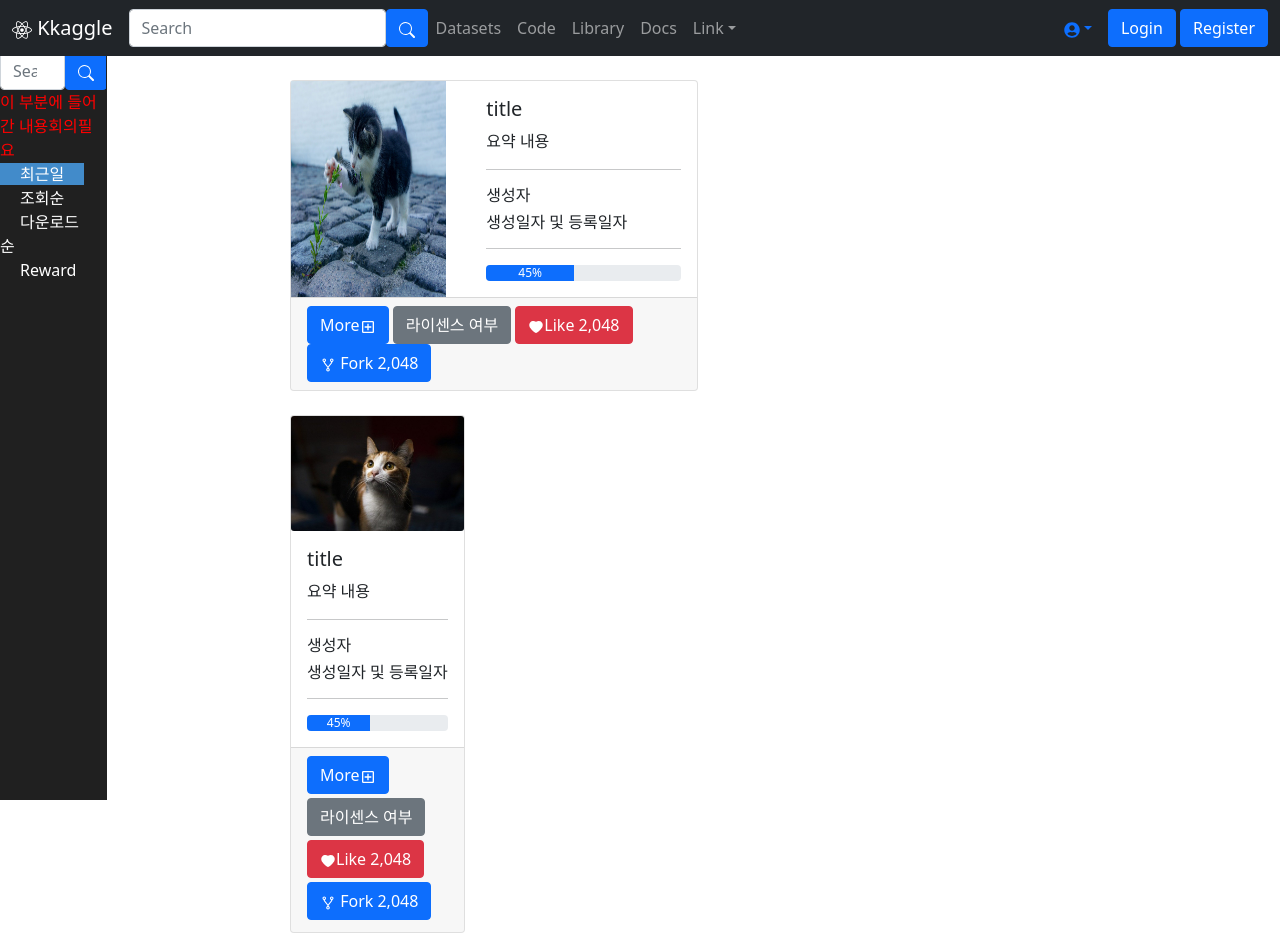
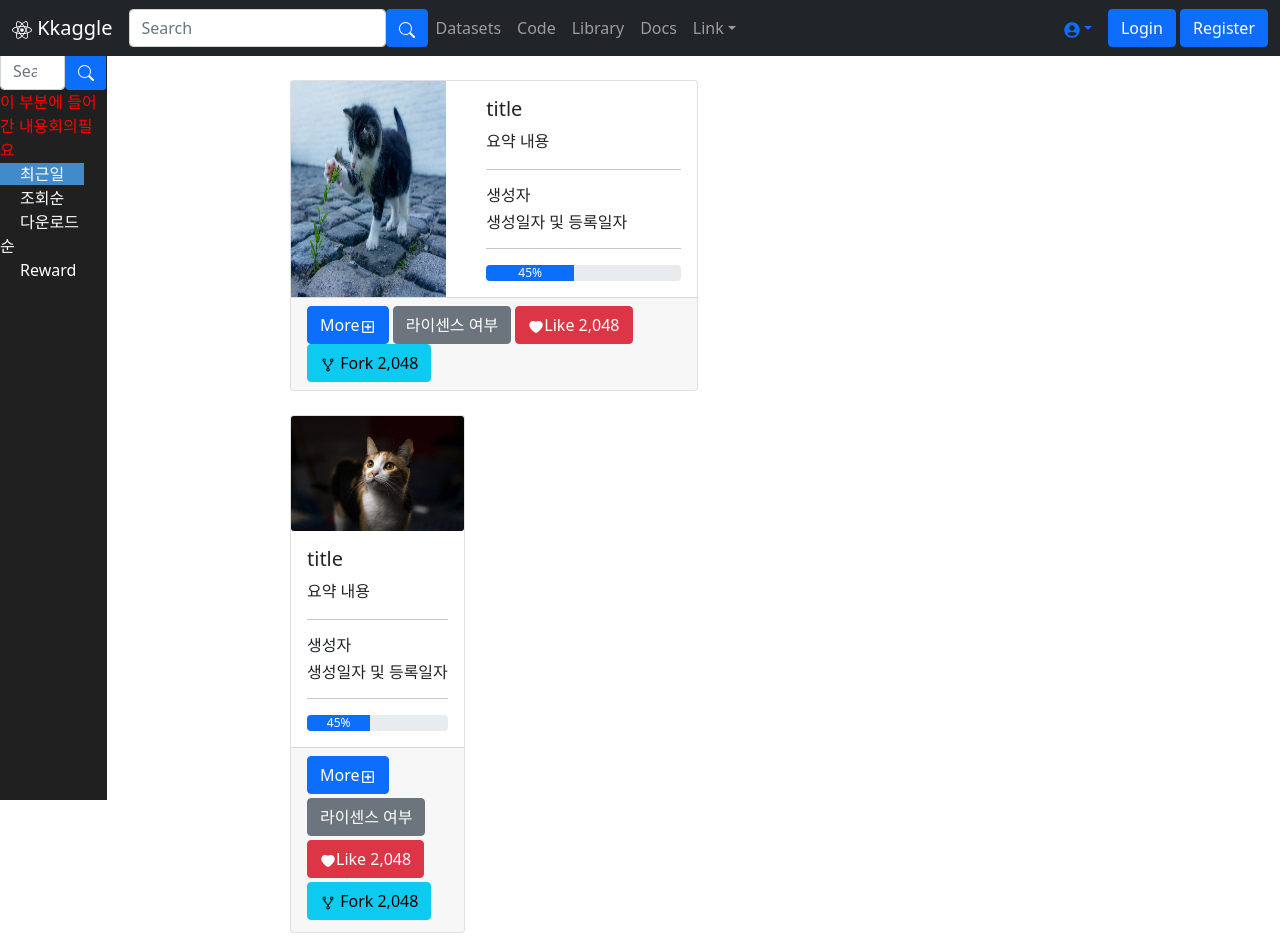
Before and after one commit to VT-courseweb/react, a React (Create React App) app: page /Datasets in a window 1280 px wide. Shown: the top 952 px of the page. Built offline with nearby package versions, Linux system fonts and the light colour scheme.

Commit message:
버튼색상변경

```diff
--- a/src/pages/Datasets.js
+++ b/src/pages/Datasets.js
@@ -57,8 +57,8 @@ function Datasets(){
                             <div className="card-footer">
                                 <Button href="./Datasetsdetail" className="btn btn-primary">More<MdOutlineAddBox/></Button>{' '}
                                 <Button className="btn btn-secondary">라이센스 여부</Button>{' '}
-                                <Button className="btn btn-danger" > <AiFillHeart/>Like <span>2,048</span></Button>{' '}
-                                <Button className="btn btn-primary" ><AiOutlineFork/> Fork <span>2,048</span></Button>
+                                <Button className="btn btn-danger" ><AiFillHeart/>Like <span>2,048</span></Button>{' '}
+                                <Button className="btn btn-info" ><AiOutlineFork/> Fork <span>2,048</span></Button>
                             </div>
                     </div>
                     <br/>
@@ -82,8 +82,8 @@ function Datasets(){
                                 <div className="card-footer">
                                     <Button href="./Datasetsdetail" className="btn btn-primary ml-1 mr-1 mb-1 ">More<MdOutlineAddBox/></Button>{' '}
                                     <Button className="btn btn-secondary ml-1 mr-1 mb-1">라이센스 여부</Button>{' '}
-                                    <Button className="btn btn-danger ml-1 mr-1 mb-1"> <AiFillHeart/>Like <span>2,048</span></Button>{' '}
-                                    <Button className="btn btn-primary ml-1 mr-1 mb-1"  ><AiOutlineFork/> Fork <span>2,048</span></Button>
+                                    <Button className="btn btn-danger ml-1 mr-1 mb-1"><AiFillHeart/>Like <span>2,048</span></Button>{' '}
+                                    <Button className="btn btn-info ml-1 mr-1 mb-1"  ><AiOutlineFork/> Fork <span>2,048</span></Button>
                                 </div>
                         </div>
                     </div>
```
